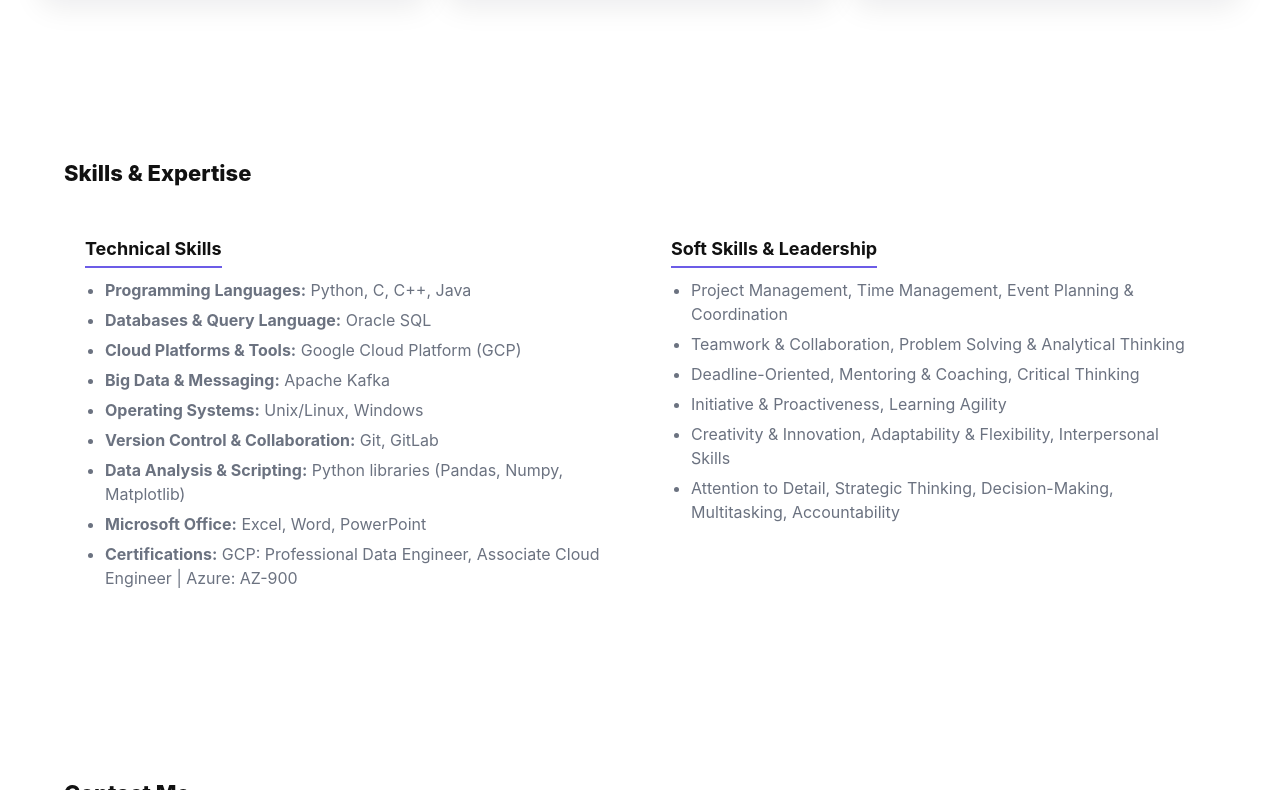
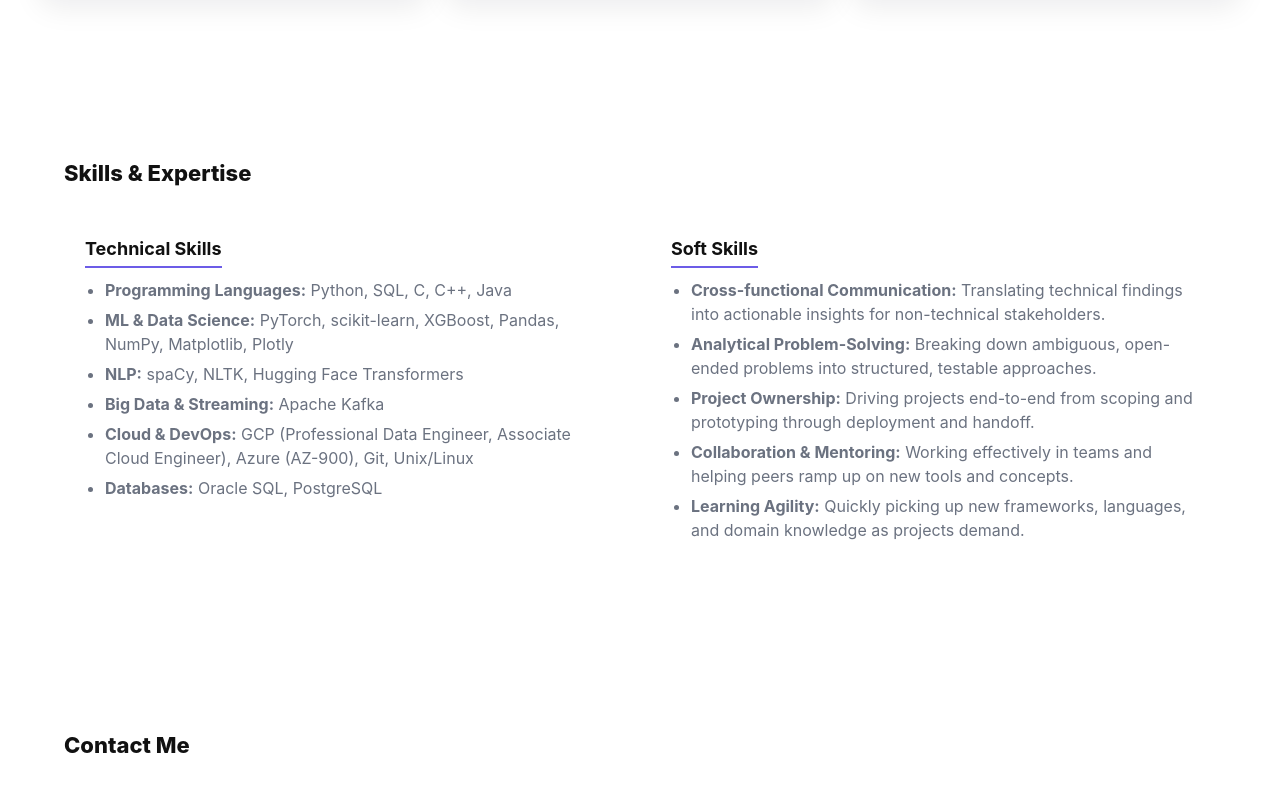
Before and after one commit to sucheta-nandy/sucheta-nandy.github.io, a plain HTML site: page index.html in a window 1280 px wide. Shown: the part 1837-2627 px from the top of the page. Drawn offline with Linux system fonts and the light colour scheme.

Commit message:
Update index.html

```diff
--- a/index.html
+++ b/index.html
@@ -90,10 +90,13 @@
       <div class="about-grid">
         <div class="about-text">
           <p>
-            I am currently a MSE in Data Scinece student at University of Pennsylvania. I graduated with a B.Tech in Computer Science & Engineering in 2022 and worked as a Systems Engineer at Tata Consultancy Services. I am passionate about building reliable, production-ready machine learning systems, designing data pipelines, and creating reproducible workflows.
+    I'm a Master's student in Data Science at the University of Pennsylvania, with a B.Tech in Computer Science &amp; Engineering (2022) and three years of industry experience as a Systems Engineer at Tata Consultancy Services. That mix of production engineering and graduate-level ML research is what drives my work. I care just as much about a model's real-world reliability as its F1 score.
   </p>
   <p>
-            I enjoy taking projects from prototyping to deployment using tools such as Python, SQL, Kafka, and cloud platforms. Outside work I am a sneakerhead and car enthusiast.
+    My sweet spot is the full pipeline: cleaning messy real-world data, building and evaluating classification and NLP models, and deploying them on cloud infrastructure (I hold GCP Professional Data Engineer and Associate Cloud Engineer certifications, plus Azure AZ-900). At Penn, I've gone deep on everything from logistic regression and decision trees built from scratch to neural networks in PyTorch, always with an eye on reproducibility and rigorous evaluation.
+  </p>
+  <p>
+    When I'm not tuning hyperparameters, you'll find me hunting for sneaker drops or nerding out over car specs - two hobbies that, like ML, reward patience and attention to detail.
   </p>
           <a class="btn outline" href="#projects">View selected projects</a>
         </div>
@@ -179,27 +182,23 @@
           <div class="skill-category glass fade-up">
             <h3>Technical Skills</h3>
 <ul>
-              <li><strong>Programming Languages:</strong> Python, C, C++, Java</li>
-              <li><strong>Databases & Query Language:</strong> Oracle SQL</li>
-              <li><strong>Cloud Platforms & Tools:</strong> Google Cloud Platform (GCP)</li>
-              <li><strong>Big Data & Messaging:</strong> Apache Kafka</li>
-              <li><strong>Operating Systems:</strong> Unix/Linux, Windows</li>
-              <li><strong>Version Control & Collaboration:</strong> Git, GitLab</li>
-              <li><strong>Data Analysis & Scripting:</strong> Python libraries (Pandas, Numpy, Matplotlib)</li>
-              <li><strong>Microsoft Office:</strong> Excel, Word, PowerPoint</li>
-              <li><strong>Certifications:</strong> GCP: Professional Data Engineer, Associate Cloud Engineer | Azure: AZ-900</li>
+  <li><strong>Programming Languages:</strong> Python, SQL, C, C++, Java</li>
+  <li><strong>ML &amp; Data Science:</strong> PyTorch, scikit-learn, XGBoost, Pandas, NumPy, Matplotlib, Plotly</li>
+  <li><strong>NLP:</strong> spaCy, NLTK, Hugging Face Transformers</li>
+  <li><strong>Big Data &amp; Streaming:</strong> Apache Kafka</li>
+  <li><strong>Cloud &amp; DevOps:</strong> GCP (Professional Data Engineer, Associate Cloud Engineer), Azure (AZ-900), Git, Unix/Linux</li>
+  <li><strong>Databases:</strong> Oracle SQL, PostgreSQL</li>
 </ul>
 </div>
 
           <div class="skill-category glass fade-up">
-            <h3>Soft Skills & Leadership</h3>
+            <h3>Soft Skills</h3>
 <ul>
-              <li>Project Management, Time Management, Event Planning & Coordination</li>
-              <li>Teamwork & Collaboration, Problem Solving & Analytical Thinking</li>
-              <li>Deadline-Oriented, Mentoring & Coaching, Critical Thinking</li>
-              <li>Initiative & Proactiveness, Learning Agility</li>
-              <li>Creativity & Innovation, Adaptability & Flexibility, Interpersonal Skills</li>
-              <li>Attention to Detail, Strategic Thinking, Decision-Making, Multitasking, Accountability</li>
+  <li><strong>Cross-functional Communication:</strong> Translating technical findings into actionable insights for non-technical stakeholders.</li>
+  <li><strong>Analytical Problem-Solving:</strong> Breaking down ambiguous, open-ended problems into structured, testable approaches.</li>
+  <li><strong>Project Ownership:</strong> Driving projects end-to-end from scoping and prototyping through deployment and handoff.</li>
+  <li><strong>Collaboration &amp; Mentoring:</strong> Working effectively in teams and helping peers ramp up on new tools and concepts.</li>
+  <li><strong>Learning Agility:</strong> Quickly picking up new frameworks, languages, and domain knowledge as projects demand.</li>
 </ul>
           </div>
         </div>
```
Lines whose indentation alone changed are shown as unchanged.
